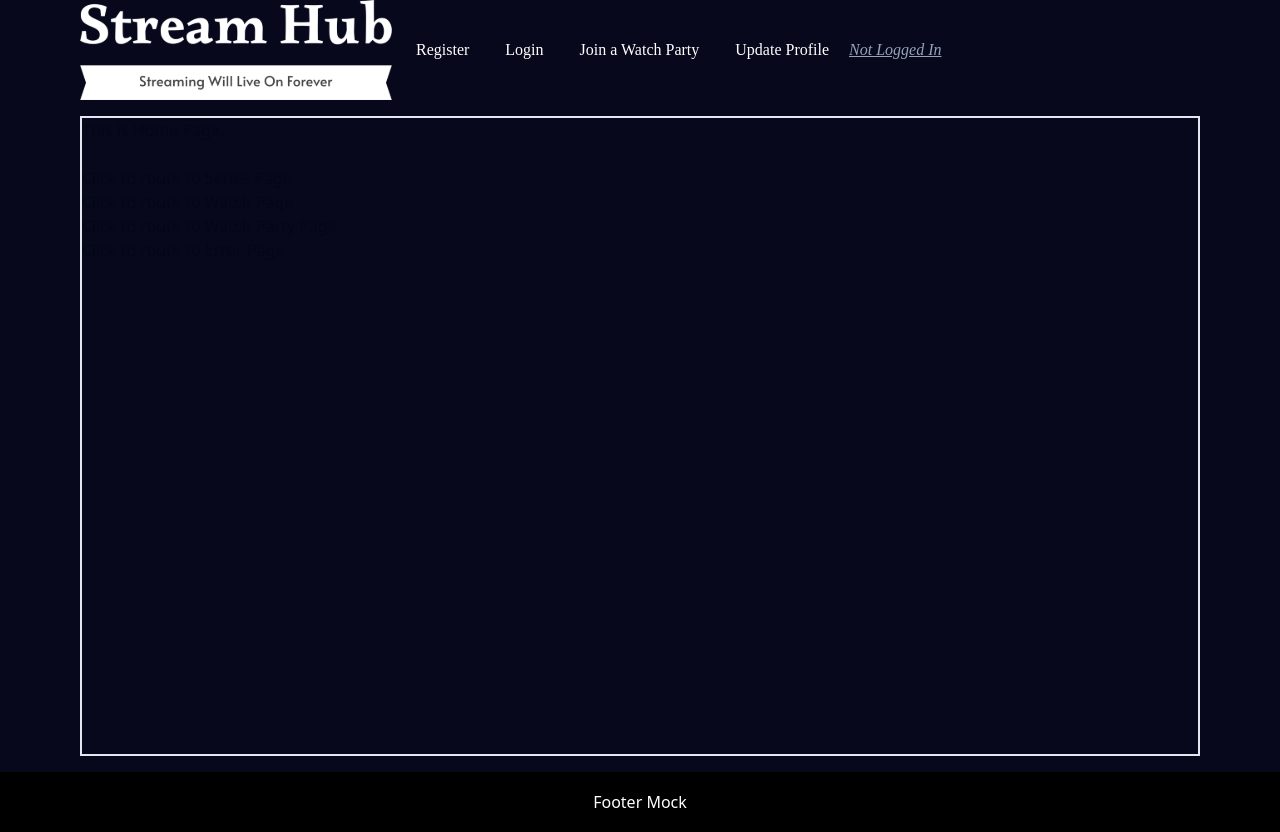
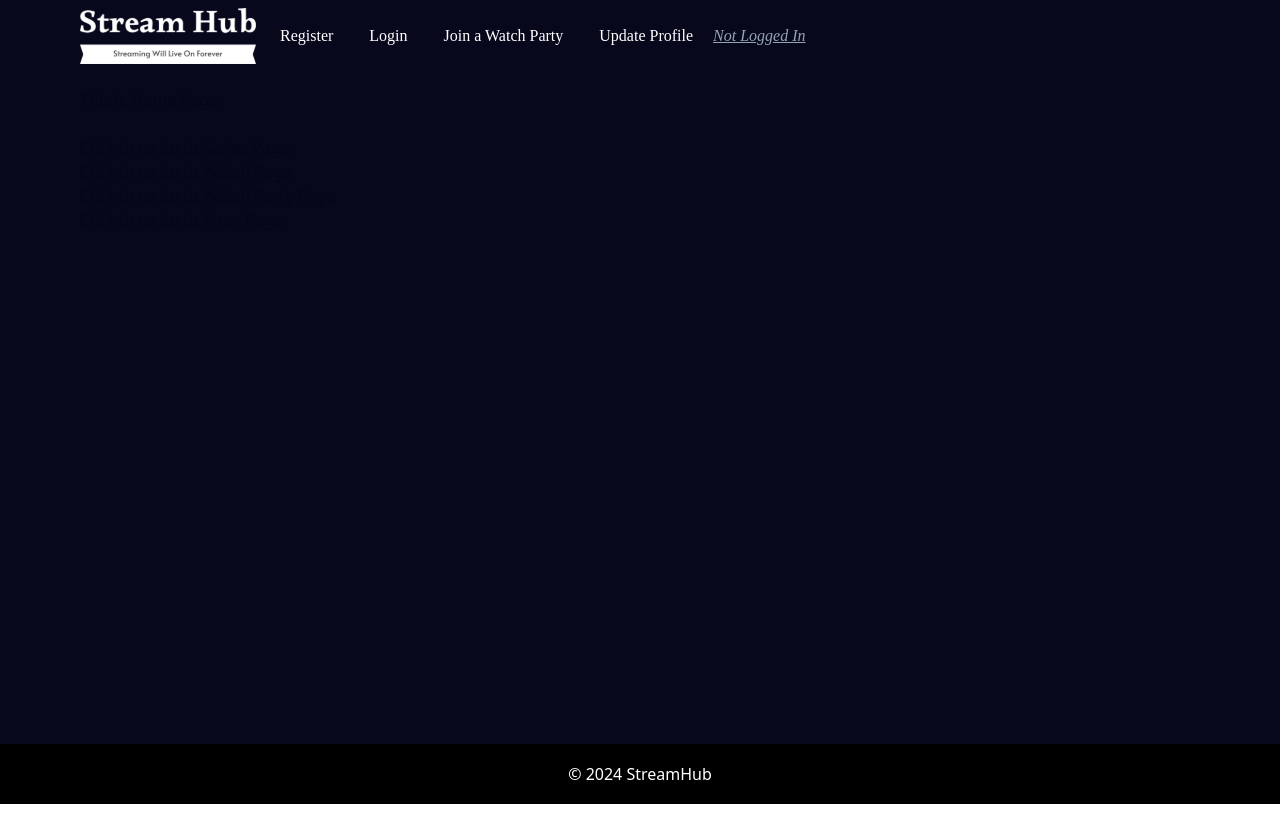
Before and after one commit to MaxChanSZ/streamhub-frontend, a React (Vite) app in the folder frontend-streamhub-main/: page / in a window 1280 px wide. After the commit the page ends 804 px from the top, so only its background shows below. Built offline with nearby package versions, Linux system fonts and the light colour scheme; a web font is replaced by a local one.

Commit message:
Update styles

```diff
--- a/frontend-streamhub-main/src/routes/root.tsx
+++ b/frontend-streamhub-main/src/routes/root.tsx
@@ -10,7 +10,6 @@ import {
   NavigationMenuViewport,
 } from "@/components/shadcn/ui/navigation-menu.tsx";
 import { Button } from "@/components/shadcn/ui/button";
-import { Logo } from "@/components/Logo";
 import logo from "/public/streamhub-logo.svg";
 
 const Navbar = () => {
@@ -34,7 +33,7 @@ const Navbar = () => {
 
   return (
     <NavigationMenu className="font-alatsi text-white">
-      <div className="pl-20 pr-0">
+      <div className="pl-20 pr-0 max-w-64">
         <img src={logo} alt="StreamHub Logo" />
       </div>
 
@@ -68,7 +67,7 @@ const Navbar = () => {
 const Footer = () => {
   return (
     <div className="h-[7.5vh] bg-black flex justify-center items-center">
-      <p className="text-white">Footer Mock</p>
+      <p className="text-white">© 2024 StreamHub</p>
     </div>
   );
 };
@@ -77,7 +76,7 @@ const Root = () => {
   return (
     <div className="bg-[#08081d]">
       <Navbar />
-      <div className="min-h-[80vh] mx-20 my-4 border-2">
+      <div className="min-h-[80vh] mx-20 my-4">
         <Outlet />
       </div>
       <Footer />
```
